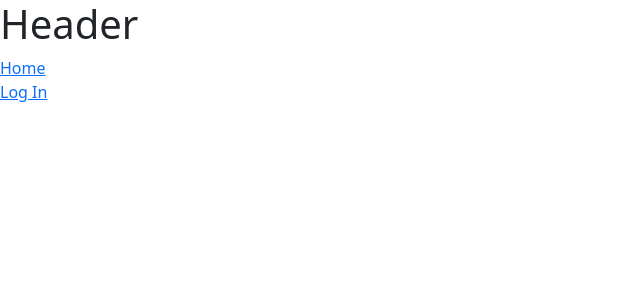
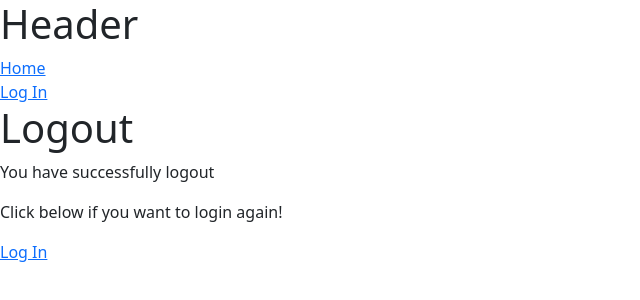
Before and after one commit to yongsannnn/exp-tracker-react, a React (Create React App) app: page /logout in a window 1280 px wide. Shown: the top 300 px of the page, without its empty margins (0-640 px from the left). Built offline with nearby package versions, Linux system fonts and the light colour scheme.

Commit message:
adjusted homepage and routing for logout

```diff
--- a/src/App.js
+++ b/src/App.js
@@ -2,8 +2,8 @@ import "bootstrap/dist/css/bootstrap.min.css"
 import { BrowserRouter as Router, Switch, Route } from "react-router-dom";
 import React, { useState, useEffect } from "react"
 import Login from "./pages/Login"
+import Logout from "./pages/Logout"
 import Header from "./pages/Header"
-import Landing from "./pages/Landing"
 import Expenses from "./pages/Expenses"
 import LoginContext from "./pages/LoginContext"
 import CreateAccount from "./pages/CreateAccount"
@@ -54,16 +54,16 @@ function App() {
                     <section style={{ minHeight: "80vh" }}>
                         <Switch>
                             <Route exact path="/">
-                                <Landing />
+                                <Expenses />
                             </Route>
                             <Route exact path="/login">
                                 <Login />
                             </Route>
+                            <Route exact path="/logout">
+                                <Logout />
+                            </Route>
                             <Route exact path="/register">
                                 <CreateAccount />
-                            </Route>
-                            <Route exact path="/expenses">
-                                <Expenses />
                             </Route>
                             <Route exact path="/expenses/add">
                                 <CreateExpenses />
--- a/src/pages/CreateExpenses.js
+++ b/src/pages/CreateExpenses.js
@@ -64,7 +64,7 @@ export default function CreateExpenses() {
                 "memo": memo
             })
             if (response.data === "Expenses added."){
-                history.push("/expenses")
+                history.push("/")
             } else {
                 setErrorMessage(true)
             }
@@ -89,7 +89,7 @@ export default function CreateExpenses() {
                 "memo": memo
             })
             if (response.data === "Expense updated."){
-                history.push("/expenses")
+                history.push("/")
             } else {
                 setErrorMessage(true)
             }
@@ -117,7 +117,7 @@ export default function CreateExpenses() {
                 <input type="date" name="date" value={date} placeholder="Date" onChange={(e) => setDate(e.target.value)}></input>
                 <label>Category</label>
                 <select name="cuisine_type" value={category} onChange={(e) => setCategory(e.target.value)}>
-                    <option option value="" disabled selected hidden>Select a category</option>
+                    <option value="" disabled selected hidden>Select a category</option>
                     <option>Food</option>
                     <option>Groceries</option>
                     <option>Social</option>
--- a/src/pages/Header.js
+++ b/src/pages/Header.js
@@ -14,10 +14,10 @@ export default function Header() {
     return (
         <React.Fragment>
             <h1>Header</h1>
-            <Link to ="/expenses">Home</Link>
+            <Link to ="/">Home</Link>
             <Link style={{
                 display: context.checkLogin() === true ? "block" : "none"
-            }} to="/" onClick={logoutUser}>Log Out</Link>
+            }} to="/logout" onClick={logoutUser}>Log Out</Link>
             <Link style={{
                 display: context.checkLogin() === false ? "block" : "none"
             }} to="/login">Log In</Link>
--- a/src/pages/Landing.js
+++ /dev/null
@@ -1,11 +0,0 @@
-import React from "react";
-import { Link } from "react-router-dom"
-
-export default function Landing() {
-    return (
-        <React.Fragment>
-            <h2 className="hero-text">Welcome to Expense Tracker</h2>
-            <Link to="/login"> Click Here to login</Link>
-        </React.Fragment>
-    );
-}
--- a/src/pages/Login.js
+++ b/src/pages/Login.js
@@ -22,7 +22,7 @@ export default function Login() {
             localStorage.setItem("id", response.data._id)
             context.changeLogin()
             context.changeUser(response.data._id)
-            history.push("/expenses")
+            history.push("/")
         } else {
             setLoginError(true)
         }
--- /dev/null
+++ b/src/pages/Logout.js
@@ -0,0 +1,15 @@
+import React from "react";
+import { Link } from "react-router-dom"
+
+
+export default function Header() {
+    return (
+        <React.Fragment>
+            <h1>Logout</h1>
+            <p>You have successfully logout</p>
+            <p>Click below if you want to login again! </p>
+            <Link to="/login">Log In</Link>
+        </React.Fragment>
+
+    )
+}
```
